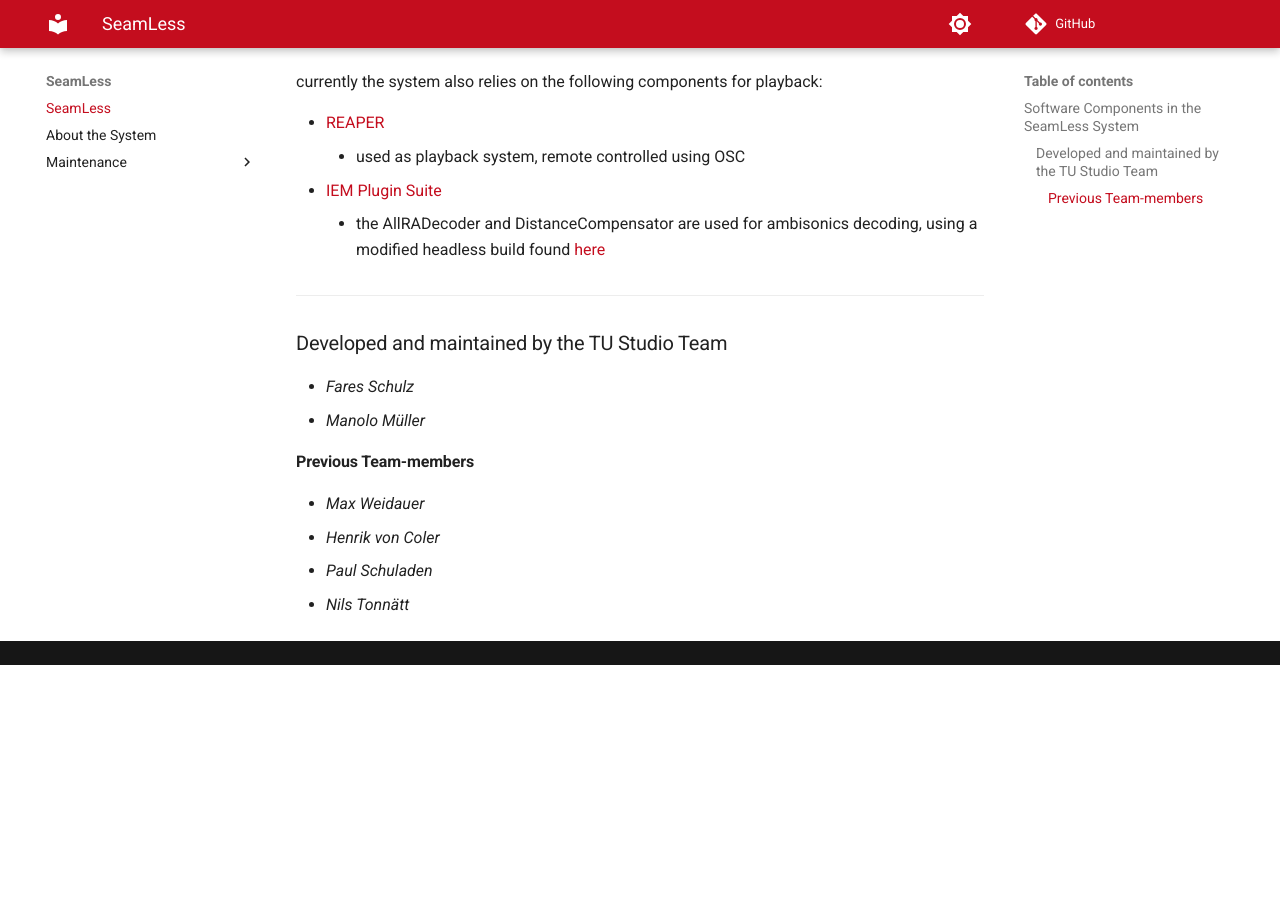
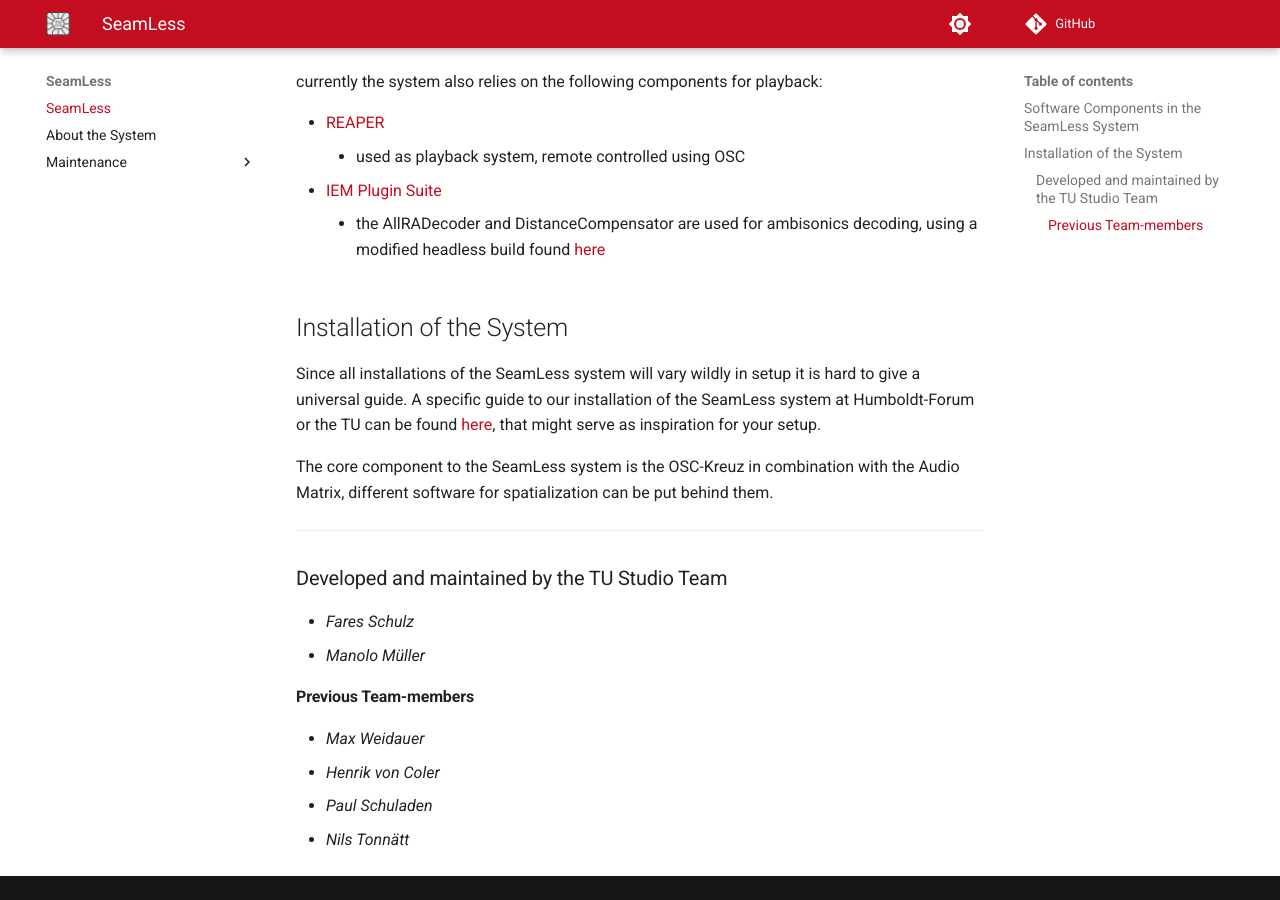
Before and after one commit to tu-studio/seamless-docs, an MkDocs documentation site: the page built from old/Documentation/docs/index.md, in a window 1280 px wide and 900 px high, scrolled down 968 px. Built offline with MkDocs 1.6.1 and Material for MkDocs 9.7.7, drawn with Linux system fonts in a browser that asks for light colours; comment, search, counter and statistics services are not loaded; before the commit the page ends 1633 px from its top, so only the background shows below that.

Commit message:
added logo and restructured install guide

```diff
--- a/old/Documentation/docs/index.md
+++ b/old/Documentation/docs/index.md
@@ -31,6 +31,14 @@ currently the system also relies on the following components for playback:
 - [IEM Plugin Suite](https://https://plugins.iem.at/)
     - the AllRADecoder and DistanceCompensator are used for ambisonics decoding, using a modified headless build found [here](https://github.com/tu-studio/IEMPluginSuite)
 
+## Installation of the System
+Since all installations of the SeamLess system will vary wildly in setup it is hard to give a universal guide.
+A specific guide to our installation of the SeamLess system at Humboldt-Forum or the TU can be found [here](https://github.com/tu-studio/seamless-install-maintain/blob/main/README.md), that might serve as inspiration for your setup.
+
+The core component to the SeamLess system is the OSC-Kreuz in combination with the Audio Matrix, different software for spatialization can be put behind them.
+
+
+
 
 ----
 
--- a/old/Documentation/mkdocs.yml
+++ b/old/Documentation/mkdocs.yml
@@ -4,7 +4,8 @@ repo_url: https://github.com/tu-studio/seamless-docs
 theme:
   name: material
   highlightjs: true
-#   logo: graphics/interface_HVC_small.png
+  logo: graphics/studio-logo.png
+  favicon: graphics/studio-logo.png
   palette:
     # Palette toggle for dark mode
     - media: "(prefers-color-scheme: dark)"
```
Also changed, not shown: old/Documentation/docs/maintenance/system_setup.md (deleted, +0 -3 lines), old/Documentation/docs/graphics/studio-logo.png (added), old/Documentation/docs/maintenance/index.md (line endings or trailing spaces), 1 other file.
